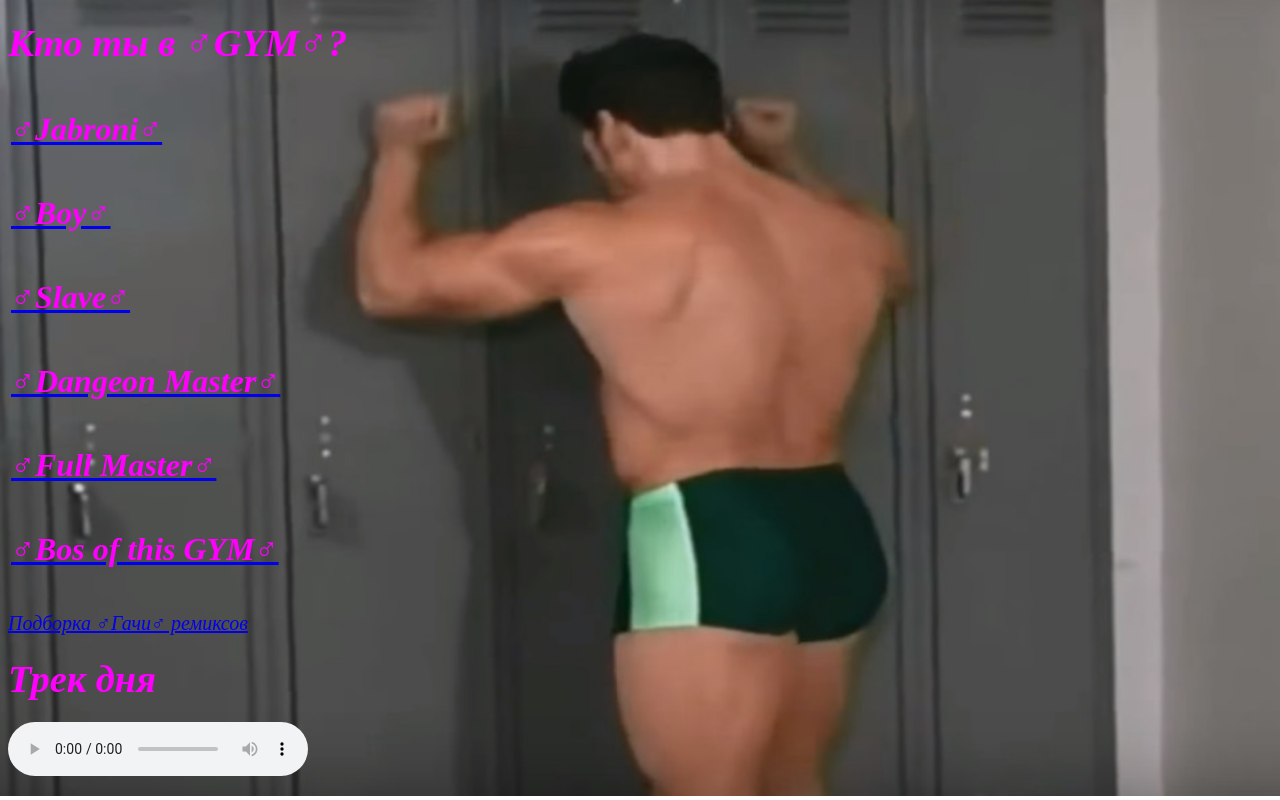
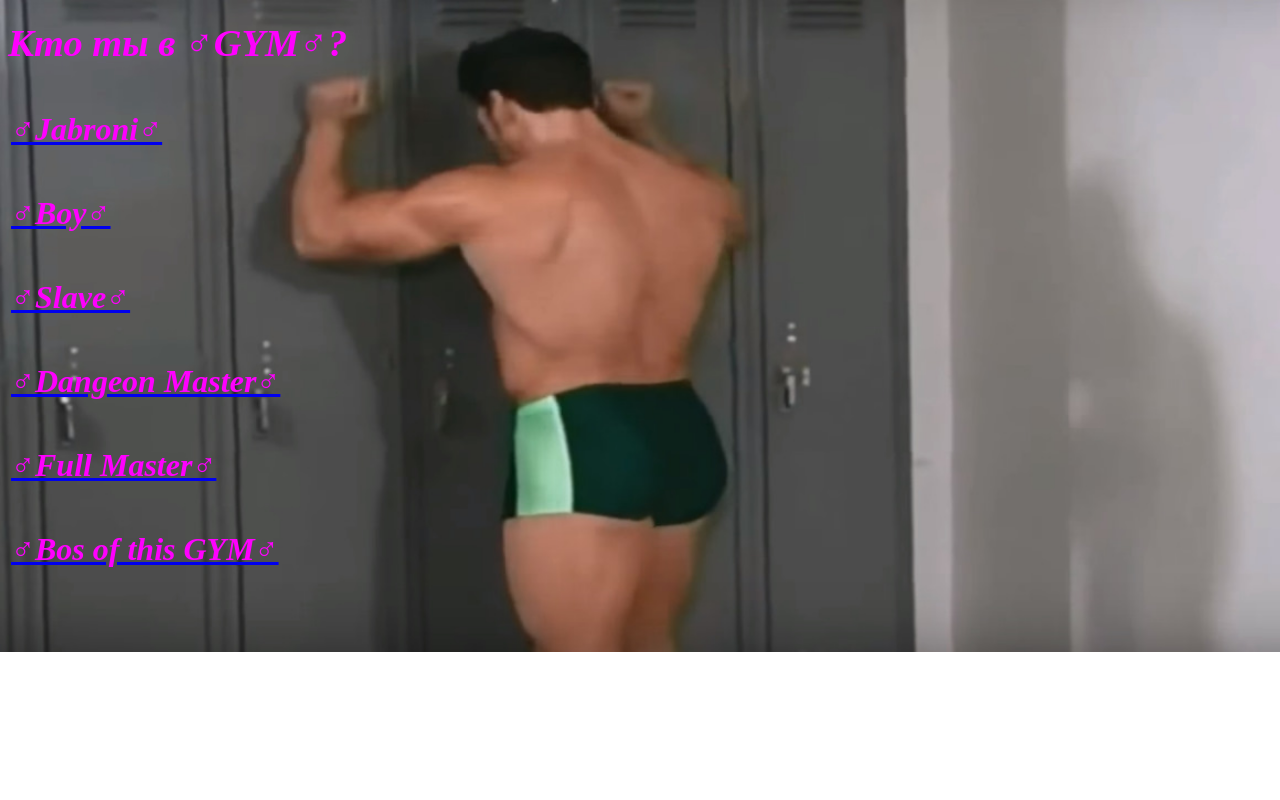
Before and after one commit to 7zhih7/7zhih7.github.io, a plain HTML site: page index.html in a window 1280 px wide. Drawn offline with Linux system fonts and the light colour scheme.

Commit message:
Update index.html

```diff
--- a/index.html
+++ b/index.html
@@ -41,15 +41,6 @@ color: #800080;
 <td><a href="https://i.ytimg.com/vi/UTWEAKZKvQs/maxresdefault.jpg"><h1><em>♂Bos of this GYM♂</em></h1></td>
 </tr>
 </table>
-<p style="font-size: 20px; color:#1F9AFE;">
-<a href="7zhih7.github.io/pages/about.html">Подборка ♂Гачи♂ ремиксов</a>
 </p>
-  <h1><em><big>Трек дня</big></em></h1>
-  <p><audio controls>
-    <source src="audio/Fixsiki.mp3" type="audio/mp3; codecs=vorbis"  controls="controls">
-    <source src="audio/Fixsiki.mp3" type="audio/mpeg">
-    Тег audio не поддерживается вашим браузером.
-    <a href="audio/Fixsiki.mp3" download="" > Скачайте музыку</a>
-  </audio></p>
 </body>
 </html>
```
